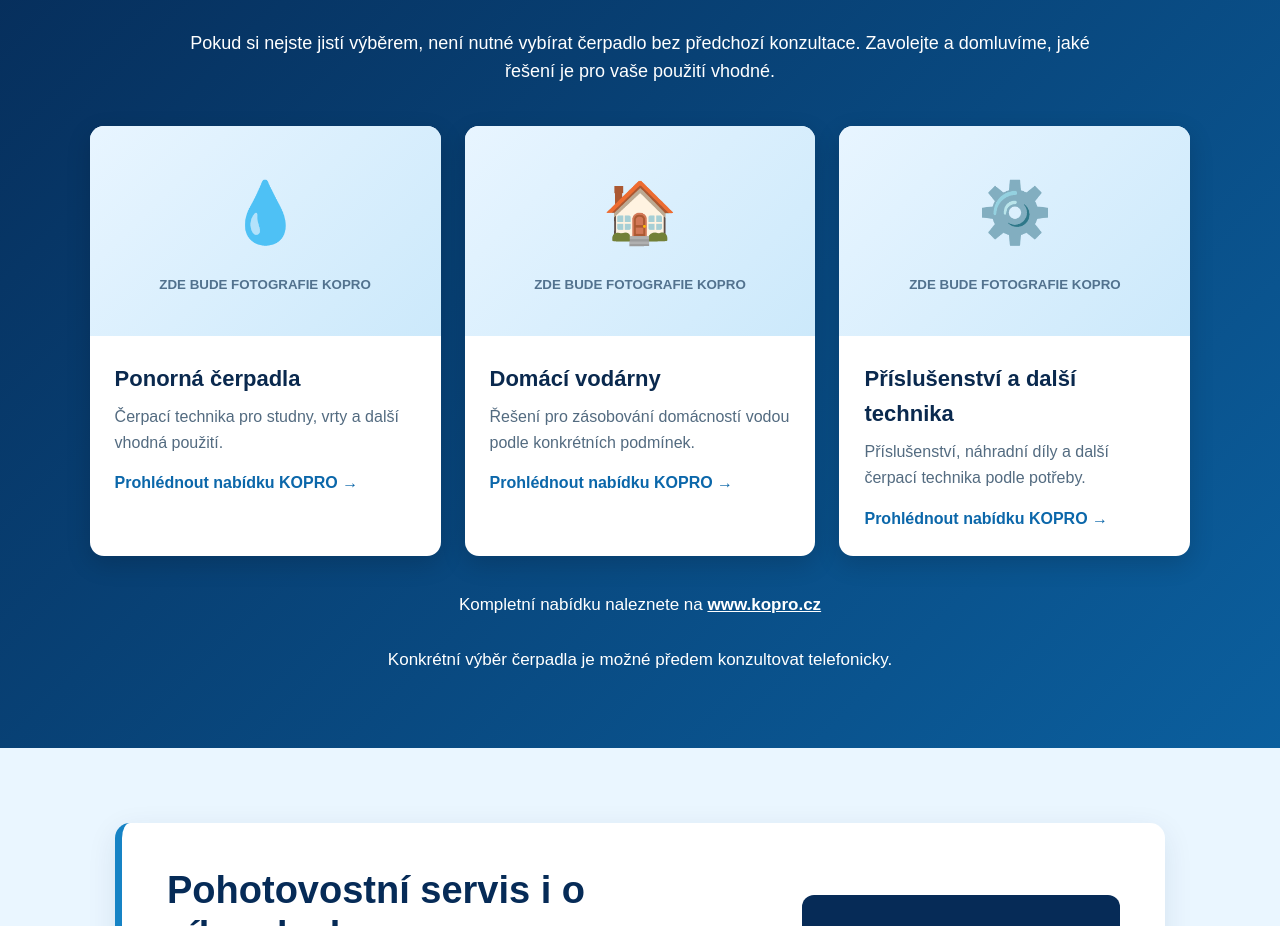
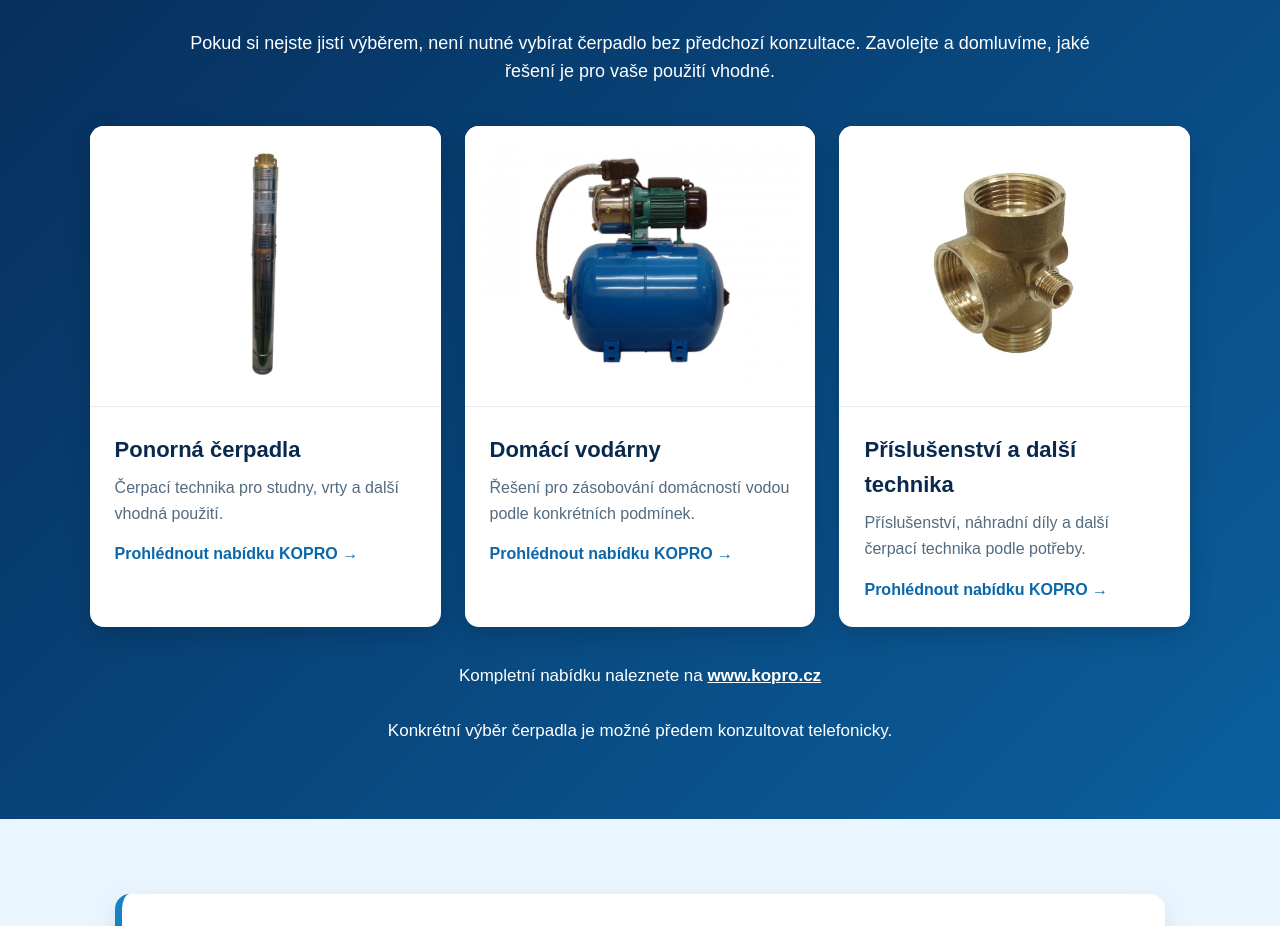
Before and after one commit to janarenacova-del/cerpadla.vacha, a plain HTML site: page index.html in a window 1280 px wide. Shown: the part 3380-4306 px from the top of the page. Drawn offline with Linux system fonts and the light colour scheme.

Commit message:
Update index.html

```diff
--- a/index.html
+++ b/index.html
@@ -79,9 +79,7 @@
       display: flex;
       align-items: center;
       padding: 70px 8%;
-
-      background:
-        linear-gradient(
+      background: linear-gradient(
         115deg,
         #052b57 0%,
         #073e78 55%,
@@ -241,7 +239,7 @@
       border-top-color: #0b5f9e;
     }
 
-    /* JAK TO FUNGUJE */
+    /* JAK VYBRAT ČERPADLO */
 
     .how {
       background: white;
@@ -285,8 +283,7 @@
     /* KOPRO */
 
     .kopro {
-      background:
-        linear-gradient(
+      background: linear-gradient(
         135deg,
         #062b57,
         #0b5f9e
@@ -330,35 +327,28 @@
       transform: translateY(-5px);
     }
 
+    /* FOTOGRAFIE KOPRO */
+
     .product-image {
-      height: 210px;
-      background:
-        linear-gradient(
-          135deg,
-          #e8f5ff,
-          #cce9fb
-        );
-
+      height: 280px;
+      background: #ffffff;
       display: flex;
       justify-content: center;
       align-items: center;
-      text-align: center;
-      padding: 25px;
+      padding: 18px;
+      overflow: hidden;
     }
 
-    .product-image span {
-      font-size: 60px;
+    .product-image img {
       display: block;
-      margin-bottom: 10px;
-    }
-
-    .product-image small {
-      color: #52728e;
-      font-weight: bold;
+      width: 100%;
+      height: 100%;
+      object-fit: contain;
     }
 
     .product-text {
       padding: 25px;
+      border-top: 1px solid #e4edf5;
     }
 
     .product-text h3 {
@@ -449,7 +439,6 @@
     .about-container {
       max-width: 1050px;
       margin: auto;
-
       display: grid;
       grid-template-columns: 1.3fr .8fr;
       gap: 55px;
@@ -605,6 +594,10 @@
 
       .emergency-box {
         padding: 28px;
+      }
+
+      .product-image {
+        height: 250px;
       }
 
     }
@@ -895,7 +888,6 @@
 
     <div class="steps">
 
-
       <div class="step">
 
         <div class="step-number">1</div>
@@ -951,7 +943,6 @@
 
       </div>
 
-
     </div>
 
   </div>
@@ -992,7 +983,7 @@
     <div class="product-grid">
 
 
-      <!-- TADY POZDĚJI VLOŽÍME FOTKU KOPRO -->
+      <!-- 1. PONORNÉ ČERPADLO -->
 
       <a class="product-card"
          href="https://www.kopro.cz/"
@@ -1001,15 +992,9 @@
 
         <div class="product-image">
 
-          <div>
-
-            <span>💧</span>
-
-            <small>
-              ZDE BUDE FOTOGRAFIE KOPRO
-            </small>
-
-          </div>
+          <img
+            src="jjjj.jpg"
+            alt="Ponorné čerpadlo KOPRO">
 
         </div>
 
@@ -1031,7 +1016,7 @@
       </a>
 
 
-      <!-- TADY POZDĚJI VLOŽÍME FOTKU KOPRO -->
+      <!-- 2. DOMÁCÍ VODÁRNA -->
 
       <a class="product-card"
          href="https://www.kopro.cz/"
@@ -1040,15 +1025,9 @@
 
         <div class="product-image">
 
-          <div>
-
-            <span>🏠</span>
-
-            <small>
-              ZDE BUDE FOTOGRAFIE KOPRO
-            </small>
-
-          </div>
+          <img
+            src="kkkk.jpg"
+            alt="Domácí vodárna KOPRO">
 
         </div>
 
@@ -1070,7 +1049,7 @@
       </a>
 
 
-      <!-- TADY POZDĚJI VLOŽÍME FOTKU KOPRO -->
+      <!-- 3. PŘÍSLUŠENSTVÍ -->
 
       <a class="product-card"
          href="https://www.kopro.cz/"
@@ -1079,15 +1058,9 @@
 
         <div class="product-image">
 
-          <div>
-
-            <span>⚙️</span>
-
-            <small>
-              ZDE BUDE FOTOGRAFIE KOPRO
-            </small>
-
-          </div>
+          <img
+            src="lkl.jpg"
+            alt="Příslušenství k čerpací technice KOPRO">
 
         </div>
 
@@ -1119,9 +1092,7 @@
       <a href="https://www.kopro.cz/"
          target="_blank"
          rel="noopener">
-
         www.kopro.cz
-
       </a>
 
       <br><br>
@@ -1265,7 +1236,6 @@
 
   <div class="contact-boxes">
 
-
     <div class="contact-box">
 
       <p>Telefon</p>
@@ -1287,7 +1257,6 @@
 
     </div>
 
-
   </div>
 
 </section>
```
Lines whose indentation alone changed are shown as unchanged.
